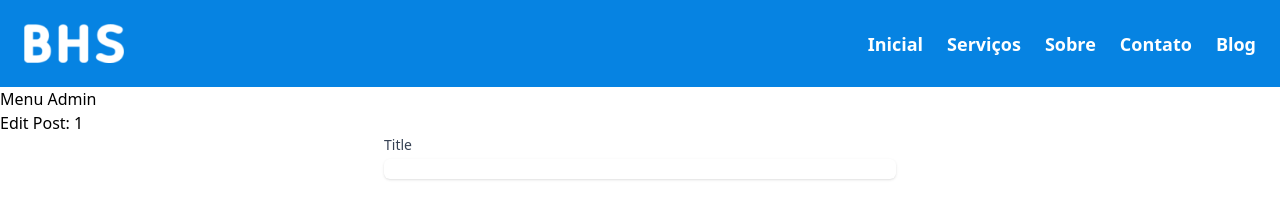
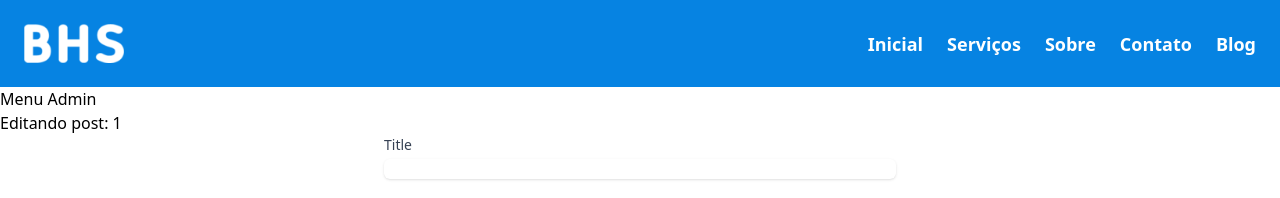
Before and after one commit to reginaldogomes/bhs-site-app, a Next.js app: page /admin/posts/1/edit in a window 1280 px wide. Shown: the top 198 px of the page. Built offline with nearby package versions, Linux system fonts and the light colour scheme.

Commit message:
fix build

```diff
--- a/src/app/(protected)/admin/posts/[slug]/edit/page.tsx
+++ b/src/app/(protected)/admin/posts/[slug]/edit/page.tsx
@@ -1,16 +1,22 @@
-// filepath: /src/app/(protected)/admin/posts/[slug]/edit/page.tsx
+// src/app/(protected)/admin/posts/[slug]/edit/page.tsx
 
 import PostForm from "@/modules/blog/components/PostForm";
 
-export default function EditPostPage({ params }: { params: { slug: string } }) {
+type EditPostPageProps = {
+  params: {
+    slug: string;
+  };
+};
+
+export default function EditPostPage({ params }: EditPostPageProps) {
   const handleSubmit = async (title: string, content: string) => {
-    // TODO: implementar lógica de envio dos dados do formulário
-    console.log("Enviando dados:", { title, content, slug: params.slug });
+    console.log("Submetendo:", { title, content, slug: params.slug });
+    // lógica de envio...
   };
 
   return (
     <div>
-      <h1>Edit Post: {params.slug}</h1>
+      <h1>Editando post: {params.slug}</h1>
       <PostForm
         initialData={{ title: "", content: "" }}
         onSubmit={handleSubmit}
```
